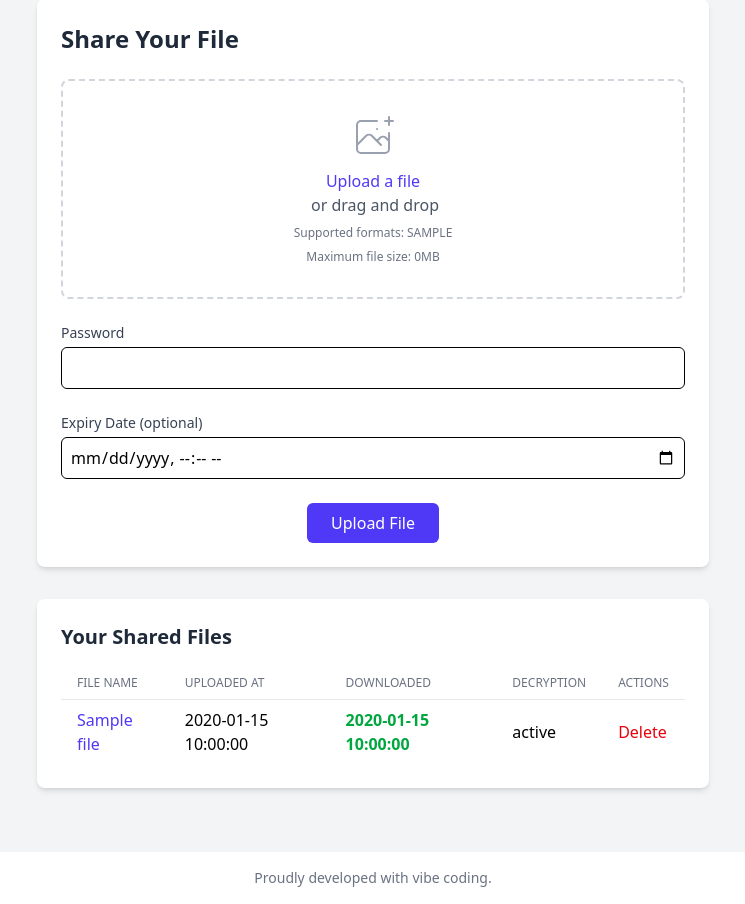
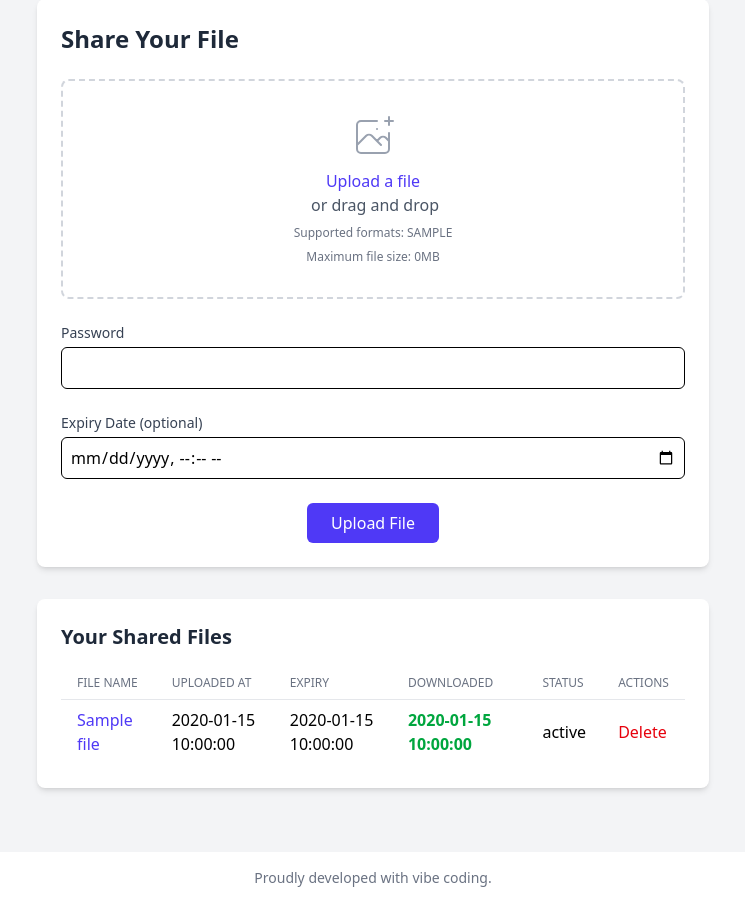
Before and after one commit to luprzybyl/buzzdrop, a Flask app: template templates/index.html in a window 1280 px wide. Shown: the part 137-1041 px from the top of the page, without its empty margins (267-1012 px from the left). Run offline with Flask 3, Linux system fonts and the light colour scheme; the visitor is signed in with stand-in values (Sample User, id 1); the template is opened without the code that fills it: most values are stand-ins (such as "Sample title", 1, 10 or a date in 2020).

Commit message:
feat: show expiry and status columns

```diff
--- a/app.py
+++ b/app.py
@@ -254,6 +254,7 @@ def index():
         user_files = files_table.search(File.uploaded_by == session['username'])
         # Format timestamps so table columns remain narrow
         for f in user_files:
+            check_and_handle_expiry(f)
             try:
                 dt = datetime.fromisoformat(f['created_at'])
                 try:
@@ -288,13 +289,33 @@ def index():
                     f['downloaded_at'] = dt.strftime('%Y-%m-%d %H:%M:%S %Z')
                 except Exception:
                     pass
-            status = f.get('decryption_success')
-            if status is True:
-                f['decryption_status'] = 'Success'
-            elif status is False:
-                f['decryption_status'] = 'Failed'
+            if f.get('expiry_at'):
+                try:
+                    dt = datetime.fromisoformat(f['expiry_at'])
+                    try:
+                        from zoneinfo import ZoneInfo
+                        local_tz = ZoneInfo('Europe/Warsaw')
+                        if dt.tzinfo is None:
+                            dt = dt.replace(tzinfo=local_tz)
+                        else:
+                            dt = dt.astimezone(local_tz)
+                    except Exception:
+                        from datetime import timezone
+                        if dt.tzinfo is None:
+                            dt = dt.replace(tzinfo=timezone.utc)
+                    f['expiry_at'] = dt.strftime('%Y-%m-%d %H:%M:%S %Z')
+                except Exception:
+                    pass
+
+            dec_status = f.get('decryption_success')
+            if f.get('status') == 'expired':
+                f['status_display'] = 'Expired'
+            elif dec_status is True:
+                f['status_display'] = 'Success'
+            elif dec_status is False:
+                f['status_display'] = 'Failed'
             else:
-                f['decryption_status'] = 'Pending'
+                f['status_display'] = ''
 
         # Get files shared with the current user
         shared_files = files_table.search(
--- a/templates/index.html
+++ b/templates/index.html
@@ -60,8 +60,9 @@
                 <tr>
                     <th class="px-4 py-2 text-left text-xs font-medium text-gray-500 uppercase">File Name</th>
                     <th class="px-4 py-2 text-left text-xs font-medium text-gray-500 uppercase">Uploaded At</th>
+                    <th class="px-4 py-2 text-left text-xs font-medium text-gray-500 uppercase">Expiry</th>
                     <th class="px-4 py-2 text-left text-xs font-medium text-gray-500 uppercase">Downloaded</th>
-                    <th class="px-4 py-2 text-left text-xs font-medium text-gray-500 uppercase">Decryption</th>
+                    <th class="px-4 py-2 text-left text-xs font-medium text-gray-500 uppercase">Status</th>
                     <th class="px-4 py-2 text-left text-xs font-medium text-gray-500 uppercase">Actions</th>
                 </tr>
             </thead>
@@ -70,6 +71,7 @@
                 <tr>
                     <td class="px-4 py-2"><a href="#" class="copy-url text-indigo-600 hover:underline" data-url="{{ url_for('view_file', file_id=file.id, _external=True) }}">{{ file.original_name }}</a></td>
                     <td class="px-4 py-2">{{ file.created_at }}</td>
+                    <td class="px-4 py-2">{{ file.expiry_at or '' }}</td>
                     <td class="px-4 py-2">
                         {% if file.downloaded_at %}
                             <span class="text-green-600 font-semibold">{{ file.downloaded_at }}</span>
@@ -78,7 +80,7 @@
                         {% endif %}
                     </td>
                     <td class="px-4 py-2">
-                        {{ file.decryption_status }}
+                        {{ file.status_display }}
                     </td>
                     <td class="px-4 py-2 whitespace-nowrap">
                         <form method="post" action="{{ url_for('delete_file', file_id=file.id) }}" class="inline-block">
```
